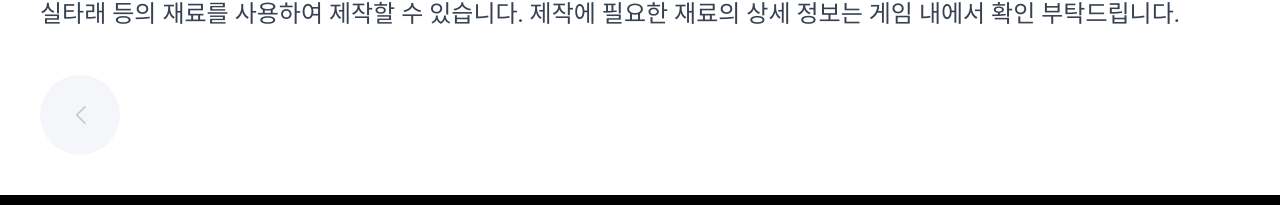
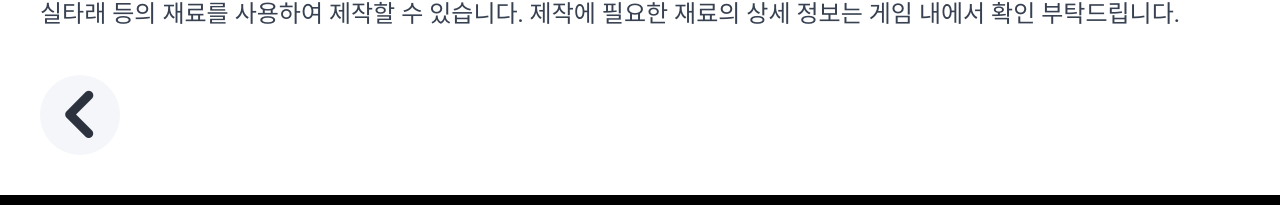
Before and after one commit to peterosea/inthesum, a React (Vite) app: page /community/news in a window 1280 px wide. Shown: the part 3330-3535 px from the top of the page. Built offline with nearby package versions, Linux system fonts and the light colour scheme; a web font is replaced by a local one.

Commit message:
feat: 뒤로가기 버튼 수정

```diff
--- a/src/components/Btn/BackBtn.jsx
+++ b/src/components/Btn/BackBtn.jsx
@@ -6,12 +6,12 @@ const BackBtn = () => {
     <div className="scrolltop relative h-px">
       <a
         href="#"
-        className="w-[50px] h-[50px] xl:w-[80px] xl:h-[80px] bg-[#f4f6fa] flex items-center justify-center absolute left-0 top-1/2 -translate-y-1/2 rounded-full"
+        className="w-[50px] h-[50px] xl:w-[80px] xl:h-[80px] bg-[#f4f6fa] flex items-center justify-center absolute left-0 top-1/2 -translate-y-1/2 rounded-full pt-[2px]"
       >
         <i
           className={cx(
-            'text-[12px] xl:text-[28px] text-[#c3cad5]',
-            'icon-arrow rotate-90',
+            'text-[12px] xl:text-[28px] text-[#2c333e]',
+            'icon-top-arrow -rotate-90',
           )}
         ></i>
       </a>
```
